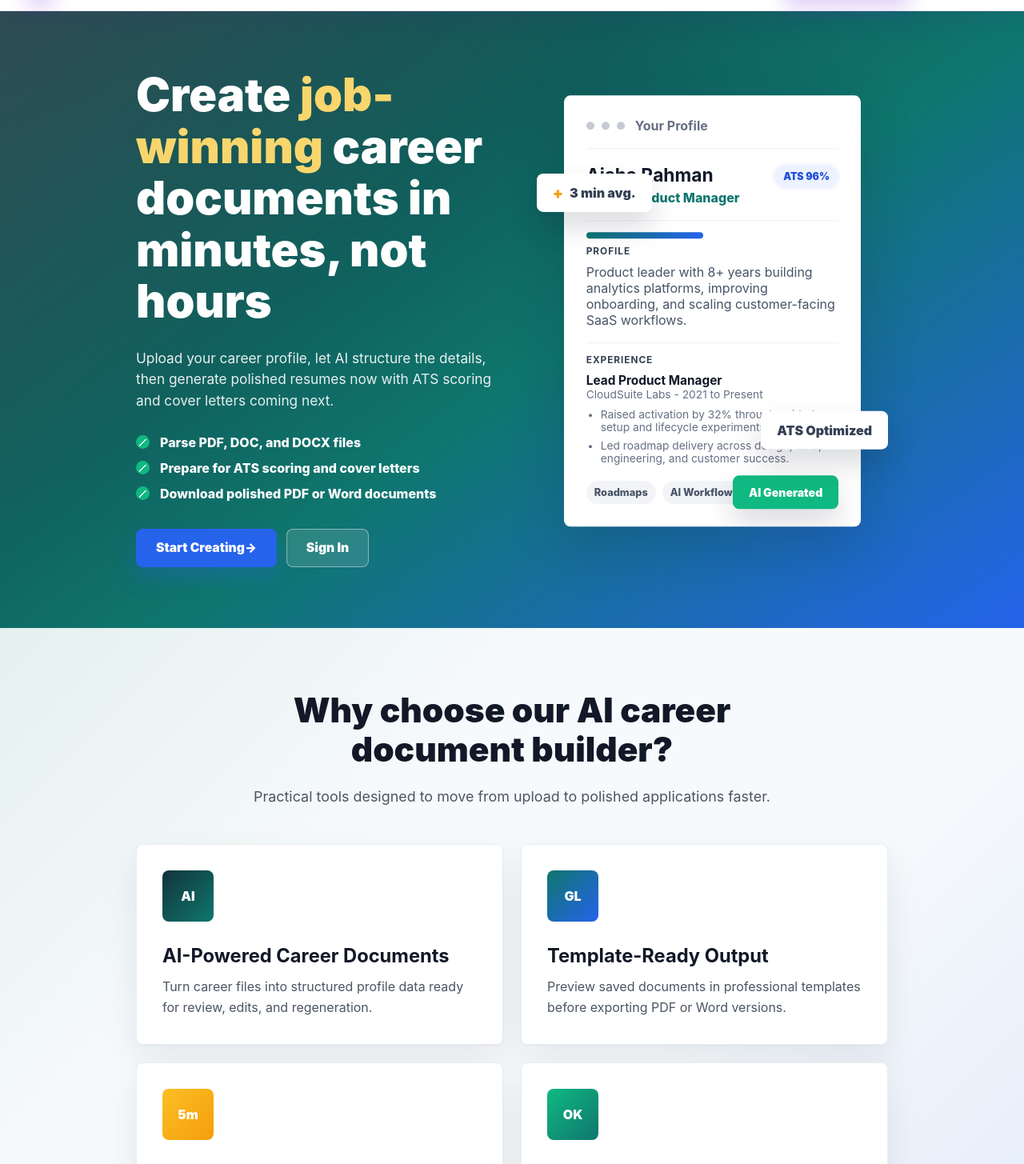
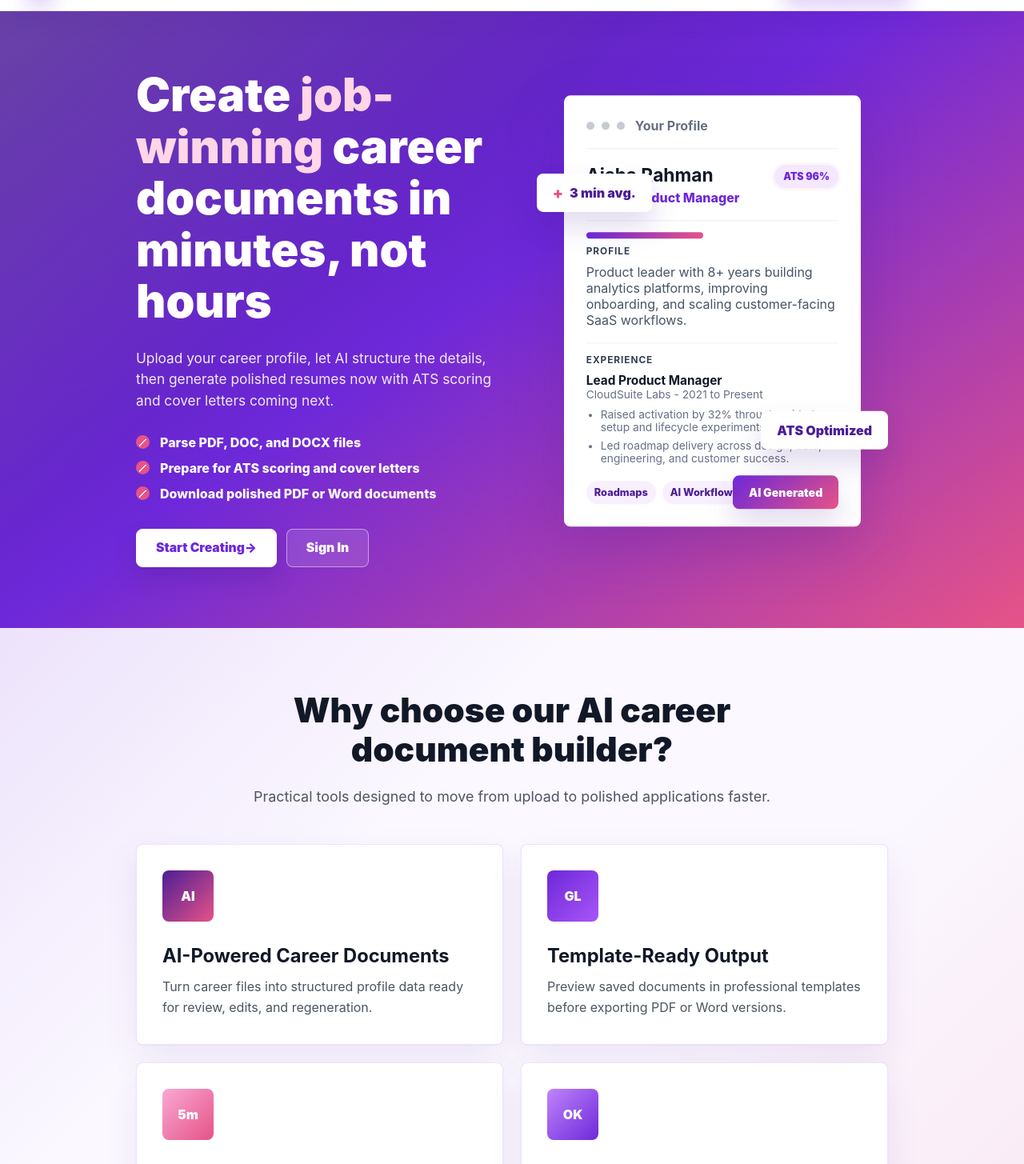
Before and after one commit to ResumeGenerator/resume-generator-spa, an Angular app: page / in a window 1280 px wide. Shown: the part 55-1510 px from the top of the page at 80% size. Built offline with nearby package versions, Linux system fonts and the light colour scheme.

Commit message:
landing page changed

```diff
--- a/src/app/landing-page/landing-page.css
+++ b/src/app/landing-page/landing-page.css
@@ -1,19 +1,30 @@
 :host {
   display: block;
-  background: #f7fafc;
+  background: #fbf8ff;
   color: #111827;
+  --landing-purple-deep: #4c1d95;
+  --landing-purple: #6d28d9;
+  --landing-purple-bright: #7c3aed;
+  --landing-pink: #e65387;
+  --landing-rose: #f472b6;
+  --landing-soft: #fbf8ff;
 }
 
 .hero-section,
 .cta-section {
   background:
-    linear-gradient(140deg, rgba(255, 255, 255, 0.12), transparent 36%),
-    linear-gradient(145deg, #12343b 0%, #0f766e 55%, #2563eb 100%);
+    linear-gradient(140deg, rgba(255, 255, 255, 0.16), transparent 36%),
+    linear-gradient(
+      145deg,
+      var(--landing-purple-deep) 0%,
+      var(--landing-purple) 46%,
+      var(--landing-pink) 100%
+    );
   color: #ffffff;
 }
 
 .hero-section {
-  min-height: calc(100vh - 74px);
+  min-height: calc(100vh - 68px);
   display: grid;
   align-items: center;
   padding: 70px 20px 74px;
@@ -41,7 +52,7 @@
 }
 
 .hero-copy h1 span {
-  color: #f8d66d;
+  color: #ffd6e7;
 }
 
 .hero-copy h1 strong {
@@ -82,7 +93,7 @@
   border-radius: 50%;
   background:
     linear-gradient(135deg, transparent 42%, #ffffff 42% 54%, transparent 54%) 49% 55% / 9px 9px no-repeat,
-    #10b981;
+    #e65387;
 }
 
 .hero-actions {
@@ -113,29 +124,36 @@
 }
 
 .primary-action {
-  border: 1px solid #2563eb;
-  background: #2563eb;
-  box-shadow: 0 14px 26px rgba(37, 99, 235, 0.26);
-  color: #ffffff;
+  border: 1px solid #ffffff;
+  background: #ffffff;
+  box-shadow: 0 14px 26px rgba(76, 29, 149, 0.28);
+  color: var(--landing-purple);
 }
 
-.primary-action:hover,
-.light-action:hover {
-  background: #1d4ed8;
-  box-shadow: 0 18px 30px rgba(37, 99, 235, 0.3);
-  color: #ffffff;
+.primary-action:hover {
+  background: #fff5fb;
+  box-shadow: 0 18px 30px rgba(76, 29, 149, 0.34);
+  color: var(--landing-purple-deep);
   transform: translateY(-1px);
 }
 
 .secondary-action {
-  border: 1px solid rgba(255, 255, 255, 0.42);
+  border: 1px solid rgba(255, 255, 255, 0.46);
   background: rgba(255, 255, 255, 0.12);
   color: #ffffff;
 }
 
 .secondary-action:hover {
-  border-color: rgba(255, 255, 255, 0.7);
-  background: rgba(255, 255, 255, 0.18);
+  border-color: rgba(255, 255, 255, 0.72);
+  background: rgba(255, 255, 255, 0.2);
+  color: #ffffff;
+  transform: translateY(-1px);
+}
+
+.light-action:hover {
+  background: #fff5fb;
+  box-shadow: 0 18px 30px rgba(76, 29, 149, 0.28);
+  color: var(--landing-purple-deep);
   transform: translateY(-1px);
 }
 
@@ -155,7 +173,7 @@
   padding: 28px;
   border-radius: 8px;
   background: #ffffff;
-  box-shadow: 0 24px 70px rgba(15, 23, 42, 0.18);
+  box-shadow: 0 24px 70px rgba(76, 29, 149, 0.28);
   color: #667085;
   animation: document-float 7s ease-in-out infinite;
   overflow: hidden;
@@ -166,7 +184,7 @@
   position: absolute;
   inset: 68px 0 auto;
   height: 86px;
-  background: linear-gradient(180deg, transparent, rgba(37, 99, 235, 0.12), transparent);
+  background: linear-gradient(180deg, transparent, rgba(230, 83, 135, 0.16), transparent);
   opacity: 0;
   transform: translateY(-90px);
   animation: resume-scan 5.5s ease-in-out infinite 0.8s;
@@ -214,7 +232,7 @@
 
 .resume-intro p {
   margin: 5px 0 0;
-  color: #0f766e;
+  color: var(--landing-purple);
   font-weight: 800;
 }
 
@@ -222,8 +240,8 @@
   flex: 0 0 auto;
   border-radius: 999px;
   padding: 7px 11px;
-  background: #eef2ff;
-  color: #1d4ed8;
+  background: #f4e8ff;
+  color: var(--landing-purple);
   font-size: 0.78rem;
   font-weight: 950;
   animation: score-pulse 2.8s ease-in-out infinite;
@@ -258,7 +276,7 @@
   width: 60%;
   height: 8px;
   border-radius: 999px;
-  background: linear-gradient(90deg, #0f766e, #2563eb);
+  background: linear-gradient(90deg, var(--landing-purple), var(--landing-pink));
   animation: highlight-grow 4.8s ease-in-out infinite;
 }
 
@@ -294,8 +312,8 @@
 .resume-skills span {
   border-radius: 999px;
   padding: 7px 10px;
-  background: #f2f4f7;
-  color: #475467;
+  background: #f8f0ff;
+  color: var(--landing-purple-deep);
   font-size: 0.8rem;
   font-weight: 800;
 }
@@ -312,9 +330,9 @@
   border-radius: 8px;
   padding: 0 20px;
   background: #ffffff;
-  color: #344054;
+  color: var(--landing-purple-deep);
   font-weight: 900;
-  box-shadow: 0 18px 34px rgba(15, 23, 42, 0.15);
+  box-shadow: 0 18px 34px rgba(76, 29, 149, 0.16);
 }
 
 .speed-badge {
@@ -325,7 +343,7 @@
 
 .speed-badge span {
   margin-right: 8px;
-  color: #f59e0b;
+  color: var(--landing-pink);
   font-size: 1.2rem;
 }
 
@@ -339,7 +357,7 @@
   right: 28px;
   bottom: 22px;
   min-height: 42px;
-  background: #10b981;
+  background: linear-gradient(135deg, var(--landing-purple), var(--landing-pink));
   color: #ffffff;
   font-size: 0.88rem;
   animation: generated-pop 4.8s ease-in-out infinite;
@@ -348,9 +366,9 @@
 .features-section {
   padding: 78px 20px 88px;
   background:
-    linear-gradient(135deg, rgba(15, 118, 110, 0.08), transparent 34%),
-    linear-gradient(315deg, rgba(37, 99, 235, 0.1), transparent 38%),
-    #f7fafc;
+    linear-gradient(135deg, rgba(109, 40, 217, 0.1), transparent 34%),
+    linear-gradient(315deg, rgba(230, 83, 135, 0.1), transparent 38%),
+    var(--landing-soft);
 }
 
 .section-heading {
@@ -388,11 +406,11 @@
 .feature-card {
   min-height: 240px;
   padding: 32px;
-  border: 1px solid rgba(15, 23, 42, 0.08);
+  border: 1px solid rgba(124, 58, 237, 0.14);
   border-radius: 8px;
   background: #ffffff;
   box-shadow:
-    0 18px 44px rgba(15, 23, 42, 0.08),
+    0 18px 44px rgba(76, 29, 149, 0.08),
     0 1px 2px rgba(15, 23, 42, 0.04);
 }
 
@@ -408,19 +426,19 @@
 }
 
 .feature-icon-pink {
-  background: linear-gradient(135deg, #12343b, #0f766e);
+  background: linear-gradient(135deg, var(--landing-purple-deep), var(--landing-pink));
 }
 
 .feature-icon-blue {
-  background: linear-gradient(135deg, #0f766e, #2563eb);
+  background: linear-gradient(135deg, var(--landing-purple), #a855f7);
 }
 
 .feature-icon-amber {
-  background: linear-gradient(135deg, #fbbf24, #f59e0b);
+  background: linear-gradient(135deg, #f9a8d4, var(--landing-pink));
 }
 
 .feature-icon-green {
-  background: linear-gradient(135deg, #10b981, #0f766e);
+  background: linear-gradient(135deg, #c084fc, var(--landing-purple));
 }
 
 .feature-card h3 {
@@ -456,8 +474,8 @@
   margin-top: 38px;
   border: 1px solid #ffffff;
   background: #ffffff;
-  color: #1d4ed8;
-  box-shadow: 0 14px 26px rgba(15, 23, 42, 0.16);
+  color: var(--landing-purple);
+  box-shadow: 0 14px 26px rgba(76, 29, 149, 0.22);
 }
 
 .landing-footer {
@@ -474,7 +492,7 @@
   align-items: center;
   gap: 12px;
   color: #111827;
-  font-weight: 950;
+  font-weight: 820;
   text-decoration: none;
 }
 
@@ -485,7 +503,12 @@
   width: 40px;
   height: 40px;
   border-radius: 8px;
-  background: linear-gradient(145deg, #12343b 0%, #0f766e 55%, #2563eb 100%);
+  background: linear-gradient(
+    145deg,
+    var(--landing-purple-deep) 0%,
+    var(--landing-purple) 55%,
+    var(--landing-pink) 100%
+  );
 }
 
 .brand-mark span {
@@ -586,11 +609,11 @@
 @keyframes score-pulse {
   0%,
   100% {
-    box-shadow: 0 0 0 0 rgba(104, 121, 236, 0);
+    box-shadow: 0 0 0 0 rgba(230, 83, 135, 0);
   }
 
   50% {
-    box-shadow: 0 0 0 8px rgba(104, 121, 236, 0.12);
+    box-shadow: 0 0 0 8px rgba(230, 83, 135, 0.14);
   }
 }
 
```
